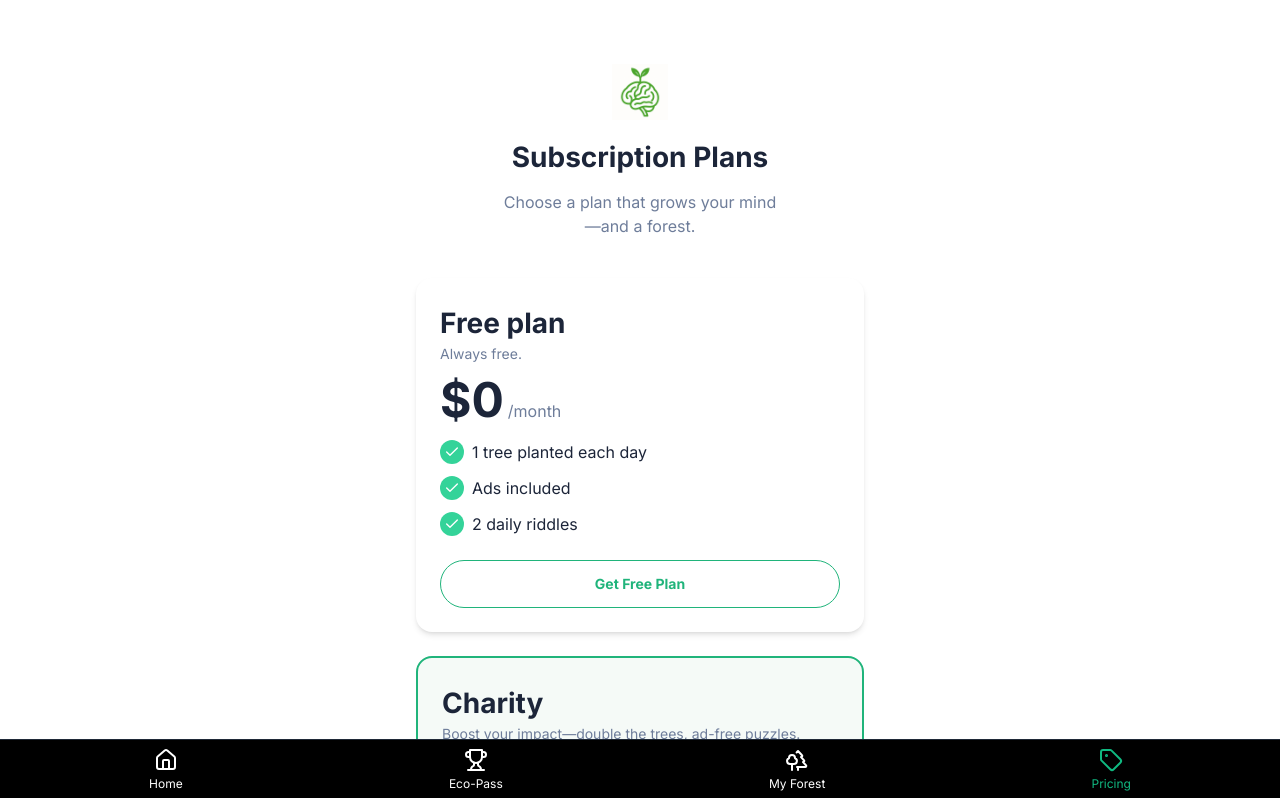
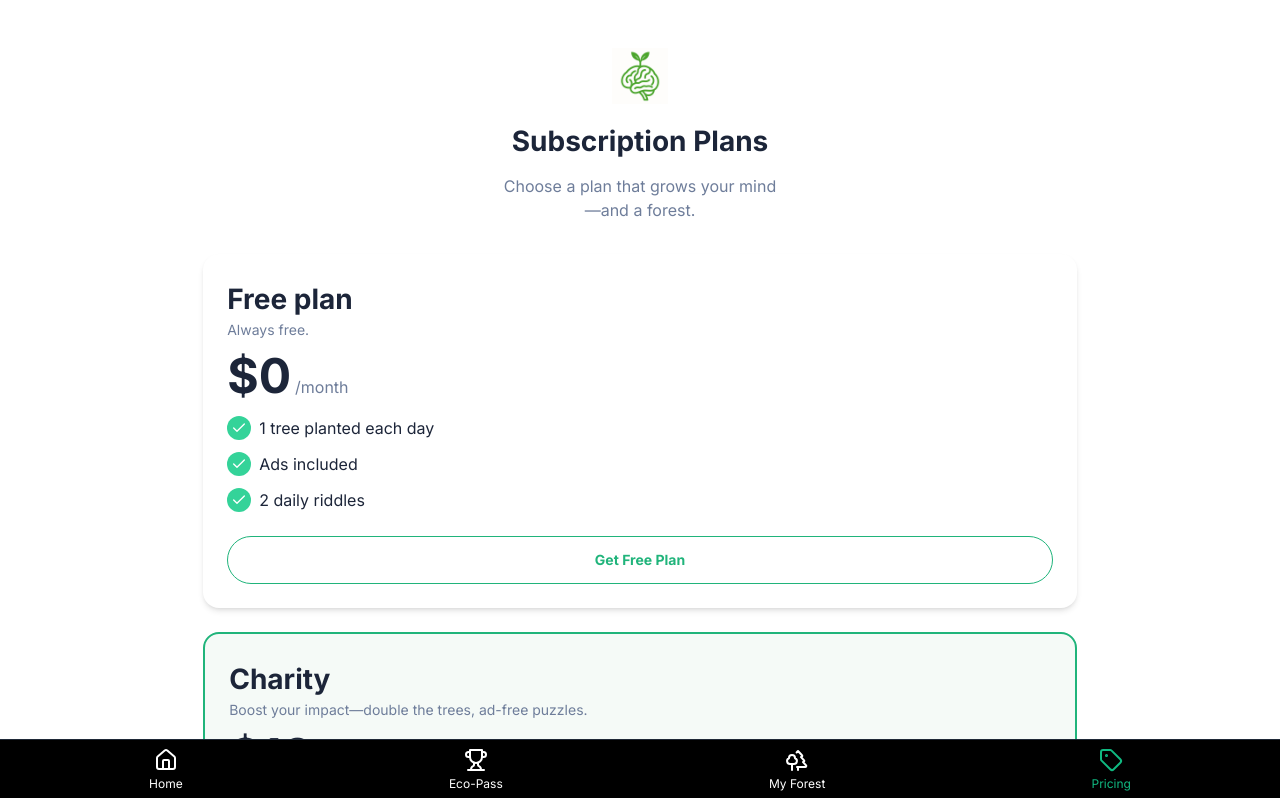
Before and after one commit to basbrown02/eco-brain-grow, a React (Vite) app: page /pricing in a window 1280 px wide. Shown: the top 798 px of the page. Built offline with nearby package versions, Linux system fonts and the light colour scheme.

Commit message:
Adjust pricing page image and layout
Reduced top padding for the image and set the aspect ratio for the plans to 70% width.

```diff
--- a/src/components/ForestVisualization.tsx
+++ b/src/components/ForestVisualization.tsx
@@ -109,7 +109,7 @@ const ForestVisualization: React.FC<ForestVisualizationProps> = ({
   return (
     <div className="flex justify-center mb-6">
       <div
-        className="relative w-[256px] h-[256px] mt-8 transition-all duration-300 overflow-hidden"
+        className="relative w-[256px] h-[256px] mt-2 transition-all duration-300 overflow-hidden"
         style={{
           filter: 'drop-shadow(0 4px 8px rgba(0,0,0,0.06))',
           zIndex: 1,
--- a/src/pages/PricingPage.tsx
+++ b/src/pages/PricingPage.tsx
@@ -48,7 +48,7 @@ const PricingPage: React.FC = () => {
 
       <div className="flex-grow px-4 py-6 flex flex-col items-center">
         {/* Single pricing header with proper spacing */}
-        <div id="pricing-header" className="flex flex-col items-center mt-10 mb-10 z-10">
+        <div id="pricing-header" className="flex flex-col items-center mt-6 mb-8 z-10">
           <BrainIcon className="h-14 w-14 mb-4" />
           <h1 className="text-[28px] font-bold text-[#1C2539] text-center">
             Subscription Plans
@@ -58,8 +58,8 @@ const PricingPage: React.FC = () => {
           </p>
         </div>
 
-        {/* Plan stack */}
-        <div className="max-w-md w-full space-y-6 z-10">
+        {/* Plan stack with 70% width */}
+        <div className="w-[70%] mx-auto space-y-6 z-10">
           {/* Free Card */}
           <div className={`bg-white rounded-2xl p-6 shadow-md ${selectedPlan === 'free' ? 'ring-2 ring-emerald-500' : ''}`}>
             <h2 className="text-[28px] font-bold text-[#1C2539]">Free plan</h2>
```
